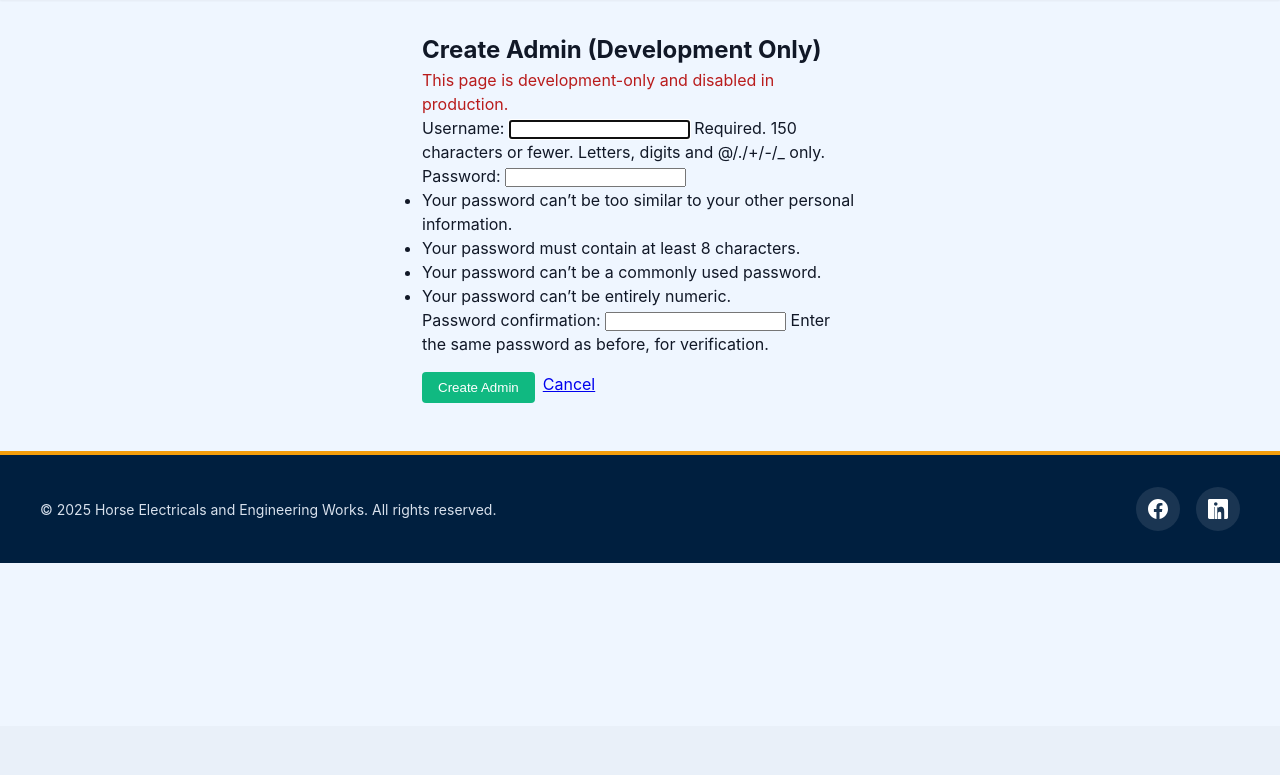
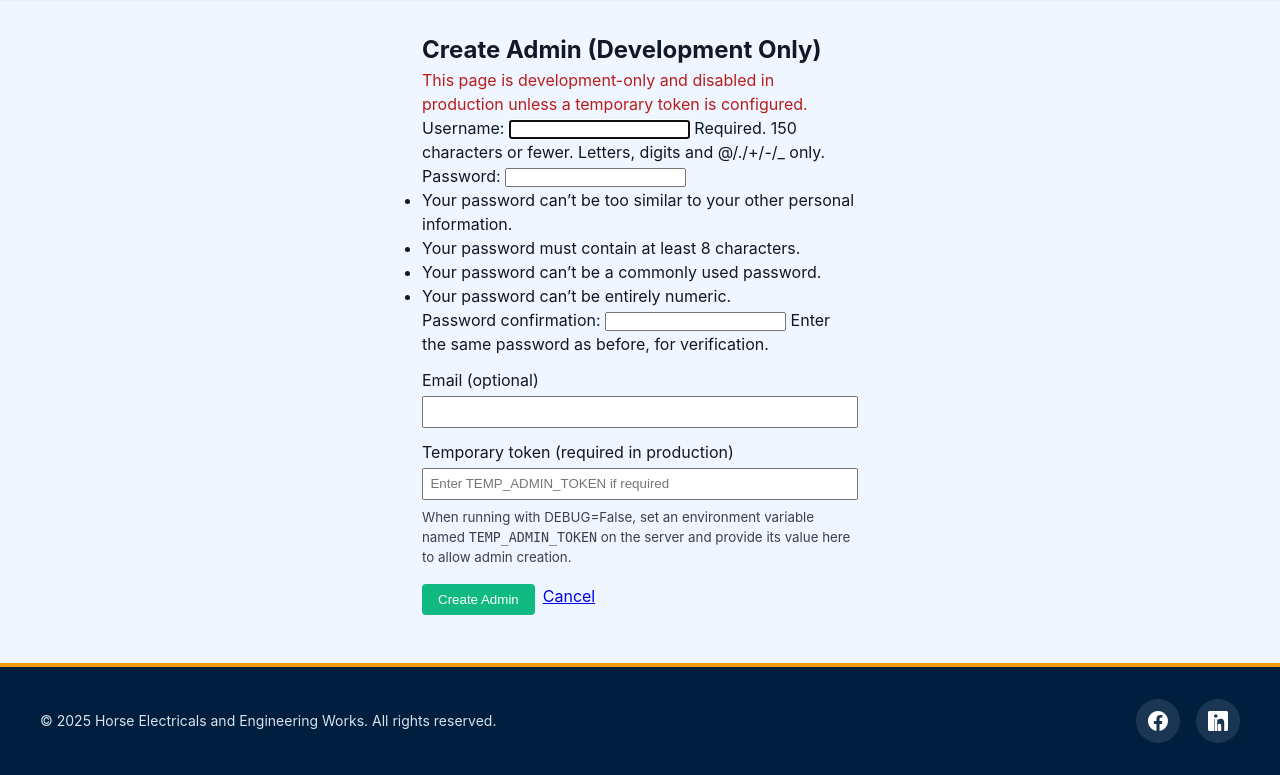
Before and after one commit to bernardo0921/Eugene, a Django app: page /admin/create/ in a window 1280 px wide. Shown: the part 74-849 px from the top of the page. Before the commit the page ends 637 px from the top, so only its background shows below. Run offline with Django 5.2, Linux system fonts and the light colour scheme.

Commit message:
Enhance temporary admin creation view to require a token in production and update the corresponding template

```diff
--- a/horse_app/views.py
+++ b/horse_app/views.py
@@ -9,6 +9,7 @@ from django.db.models import Count
 from django.conf import settings
 from django.contrib.auth.forms import UserCreationForm
 from django.contrib.auth.models import User
+import os
 
 # Page views
 def home(request):
@@ -287,15 +288,24 @@ def handler404(request, exception=None):
 def handler500(request):
     return render(request, '500.html', status=500)
 
-# Temporary admin creation view (development-only)
+# Temporary admin creation view (development-only or token-protected in production)
 def temp_admin_create(request):
-    # Only allow this in development to avoid security risk in production
-    if not settings.DEBUG:
+    # If not in DEBUG, require a TEMP_ADMIN_TOKEN env var to be set to enable this endpoint
+    token_env = os.environ.get('TEMP_ADMIN_TOKEN')
+    if not settings.DEBUG and not token_env:
         return HttpResponseForbidden('This endpoint is disabled in production.')
 
     if request.method == 'POST':
         form = UserCreationForm(request.POST)
         email = request.POST.get('email', '').strip()
+        provided_token = request.POST.get('token', '').strip()
+
+        # If running in production (DEBUG False), validate token
+        if not settings.DEBUG:
+            if not provided_token or provided_token != token_env:
+                messages.error(request, 'Invalid or missing token. Admin creation is disabled.')
+                return redirect('temp_admin_create')
+
         if form.is_valid():
             user = form.save(commit=False)
             # mark as admin/staff
--- a/templates/admin/create_admin.html
+++ b/templates/admin/create_admin.html
@@ -6,10 +6,19 @@
 {% block content %}
 <div class="container" style="max-width:500px; margin:2rem auto;">
     <h2>Create Admin (Development Only)</h2>
-    <p style="color:#b91c1c;">This page is development-only and disabled in production.</p>
+    <p style="color:#b91c1c;">This page is development-only and disabled in production unless a temporary token is configured.</p>
     <form method="post">
         {% csrf_token %}
         {{ form.as_p }}
+        <div style="margin-top:0.75rem;">
+            <label for="email">Email (optional)</label><br>
+            <input type="email" id="email" name="email" style="width:100%; padding:0.4rem; margin-top:0.25rem;">
+        </div>
+        <div style="margin-top:0.75rem;">
+            <label for="token">Temporary token (required in production)</label><br>
+            <input type="text" id="token" name="token" placeholder="Enter TEMP_ADMIN_TOKEN if required" style="width:100%; padding:0.4rem; margin-top:0.25rem;">
+            <small style="display:block; margin-top:0.5rem; color:#374151;">When running with DEBUG=False, set an environment variable named <code>TEMP_ADMIN_TOKEN</code> on the server and provide its value here to allow admin creation.</small>
+        </div>
         <div style="margin-top:1rem; display:flex; gap:0.5rem;">
             <button type="submit" style="padding:0.5rem 1rem; background:#10b981; color:white; border:none; border-radius:4px;">Create Admin</button>
             <a href="{% url 'home' %}">Cancel</a>
```
